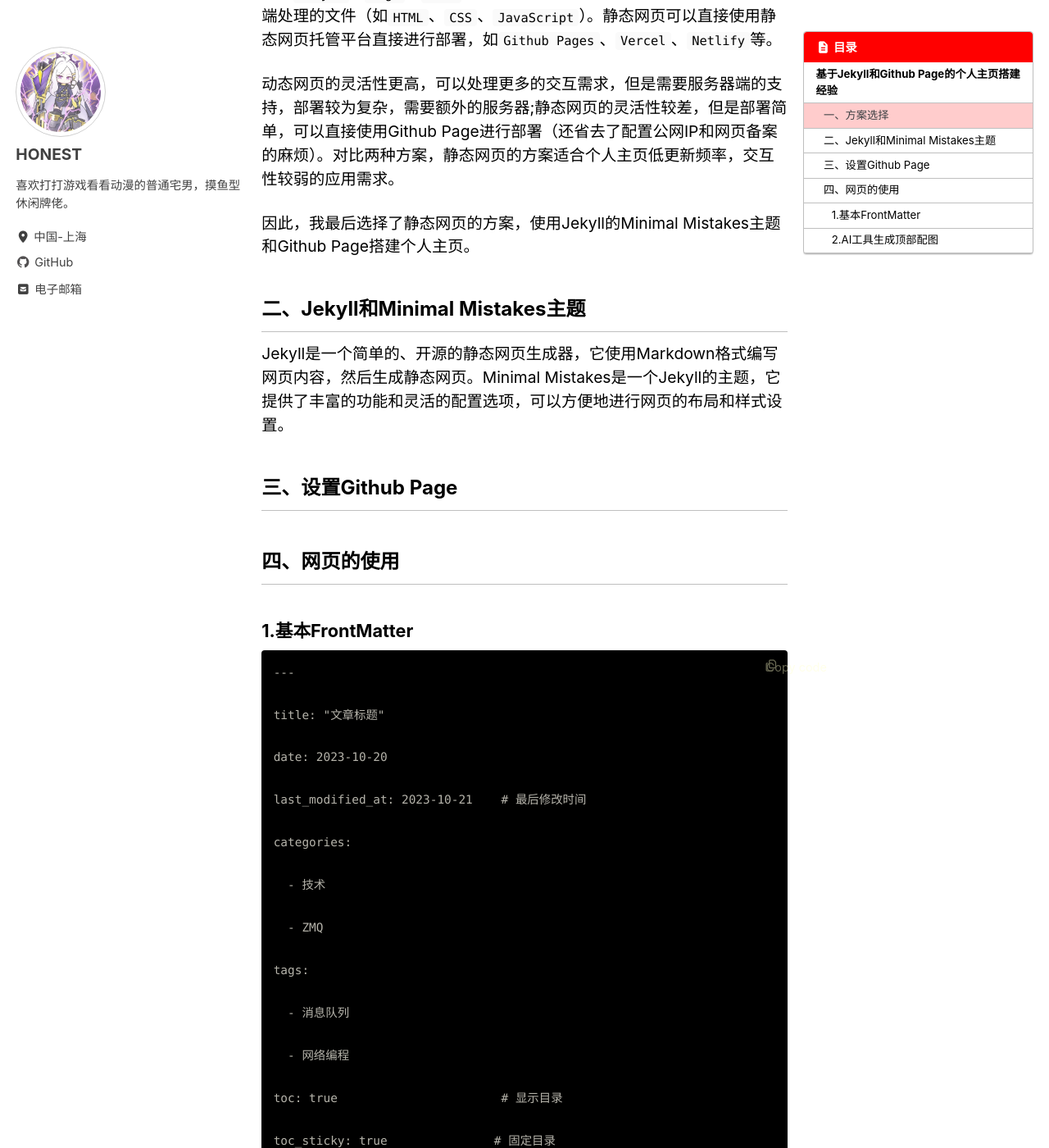
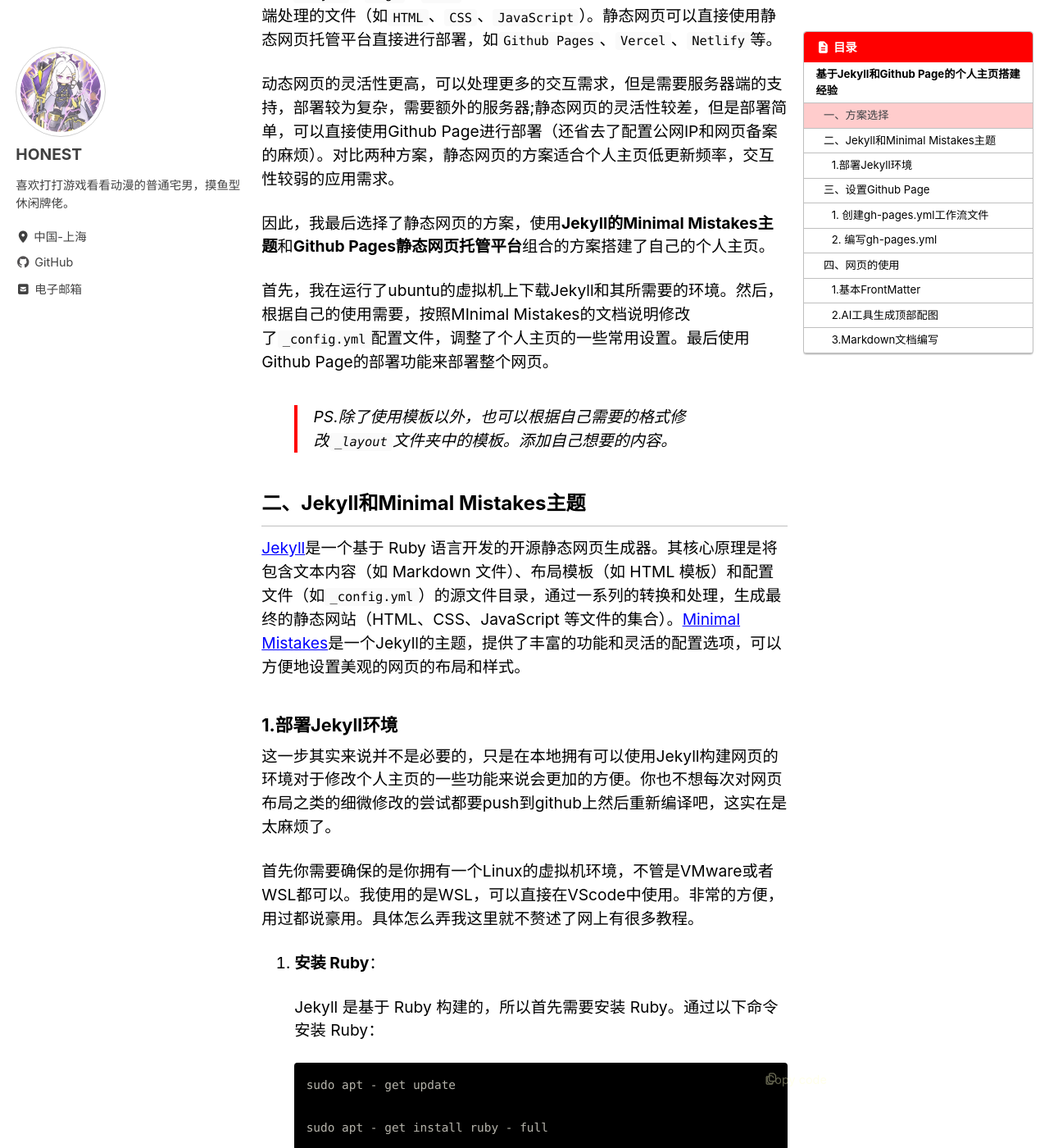
Before and after one commit to HONEST-ZH/HONEST-ZH.github.io, a Jekyll site: the page built from _posts/note/2024-12-12-基于Jekyll和Github Page的个人主页搭建经验.md, in a window 1280 px wide and 1400 px high, scrolled down 1321 px. Shown: the whole window at 82% size. Built offline with Jekyll 4.4.1, drawn with Linux system fonts in a browser that asks for light colours; cached includes are drawn as plain includes; some of the changed text lies outside the part shown.

Commit message:
update blog

````diff
--- a/Gemfile
+++ b/Gemfile
@@ -13,9 +13,6 @@
 gem "jekyll"
 gem "minimal-mistakes-jekyll"
 gem "github-pages", group: :jekyll_plugins
-group :jekyll_plugins do
-    gem "jekyll-archives"
-end
 # The following plugins are automatically loaded by the theme-gem:
 #   gem "jekyll-paginate"
 #   gem "jekyll-sitemap"
@@ -26,4 +23,5 @@
 # If you have any other plugins, put them here!
 # Cf. https://jekyllrb.com/docs/plugins/installation/
 group :jekyll_plugins do
+    gem "jekyll-archives"
 end
--- a/_posts/note/2024-12-12-基于Jekyll和Github Page的个人主页搭建经验.md
+++ b/_posts/note/2024-12-12-基于Jekyll和Github Page的个人主页搭建经验.md
@@ -18,22 +18,131 @@
 - 前端的核心是HTML、CSS、JavaScript三个部分，分别对应了网页的结构、布局和交互处理。除此以外，还有其他基于JavaScript的前端的框架（如 `React`、`Vue.js`、`Angular`）用来简化网页交互的编写。
 
 - 后端的核心是Web服务器、后端框架和数据库。
+
   - Web服务器主要用于连接用户的网页请求和用于处理请求的服务器。具体来说：主要负责处理用户HTTP/HTTPS请求、对后端的服务器进行反向代理和负载均衡。
-  -  后端框架则主要用于处理业务逻辑，负责对web服务器代理后的请求进行处理。常见的后端框架有：Python的`Django`,和`Flask`、JavaScript的`Node.js`、Java的`Spring`等。
+  - 后端框架则主要用于处理业务逻辑，负责对web服务器代理后的请求进行处理。常见的后端框架有：Python的`Django`,和`Flask`、JavaScript的`Node.js`、Java的`Spring`等。
   - 数据库则是十分明了的用于存储和管理数据。常见的数据库包括：`MySQL`、`Oracle`（关系型数据库）、`MongoDB`、`Redis`（非关系型数据库）。
 
 后者是用于生成静态网页的方法，即使用静态网页生成器（如`Jekyll`、`Hugo`、`Hexo`等）预先生成好网页，将之存为不需要服务器端处理的文件（如`HTML`、`CSS`、`JavaScript`）。静态网页可以直接使用静态网页托管平台直接进行部署，如`Github Pages`、`Vercel`、`Netlify`等。
 
 动态网页的灵活性更高，可以处理更多的交互需求，但是需要服务器端的支持，部署较为复杂，需要额外的服务器;静态网页的灵活性较差，但是部署简单，可以直接使用Github Page进行部署（还省去了配置公网IP和网页备案的麻烦）。对比两种方案，静态网页的方案适合个人主页低更新频率，交互性较弱的应用需求。
 
-因此，我最后选择了静态网页的方案，使用Jekyll的Minimal Mistakes主题和Github Page搭建个人主页。
+因此，我最后选择了静态网页的方案，使用**Jekyll的Minimal Mistakes主题**和**Github Pages静态网页托管平台**组合的方案搭建了自己的个人主页。
+
+首先，我在运行了ubuntu的虚拟机上下载Jekyll和其所需要的环境。然后，根据自己的使用需要，按照MInimal Mistakes的文档说明修改了`_config.yml`配置文件，调整了个人主页的一些常用设置。最后使用Github Page的部署功能来部署整个网页。
+
+> PS.除了使用模板以外，也可以根据自己需要的格式修改`_layout`文件夹中的模板。添加自己想要的内容。
 
 ## 二、Jekyll和Minimal Mistakes主题
 
-Jekyll是一个简单的、开源的静态网页生成器，它使用Markdown格式编写网页内容，然后生成静态网页。Minimal Mistakes是一个Jekyll的主题，它提供了丰富的功能和灵活的配置选项，可以方便地进行网页的布局和样式设置。
+[Jekyll](https://jekyllrb.com/docs)是一个基于 Ruby 语言开发的开源静态网页生成器。其核心原理是将包含文本内容（如 Markdown 文件）、布局模板（如 HTML 模板）和配置文件（如`_config.yml`）的源文件目录，通过一系列的转换和处理，生成最终的静态网站（HTML、CSS、JavaScript 等文件的集合）。[Minimal Mistakes](https://mmistakes.github.io/minimal-mistakes/docs)是一个Jekyll的主题，提供了丰富的功能和灵活的配置选项，可以方便地设置美观的网页的布局和样式。
 
+### 1.部署Jekyll环境
+
+这一步其实来说并不是必要的，只是在本地拥有可以使用Jekyll构建网页的环境对于修改个人主页的一些功能来说会更加的方便。你也不想每次对网页布局之类的细微修改的尝试都要push到github上然后重新编译吧，这实在是太麻烦了。
+
+首先你需要确保的是你拥有一个Linux的虚拟机环境，不管是VMware或者WSL都可以。我使用的是WSL，可以直接在VScode中使用。非常的方便，用过都说豪用。具体怎么弄我这里就不赘述了网上有很多教程。
+
+1. **安装 Ruby**：
+
+   Jekyll 是基于 Ruby 构建的，所以首先需要安装 Ruby。通过以下命令安装 Ruby：
+
+   ```bash
+   sudo apt - get update
+
+   sudo apt - get install ruby - full
+   ```
+
+2. **安装 Jekyll 和 Bundler（RubyGems 包管理器）**：
+
+   在安装好 Ruby 后，可以使用 RubyGems 来安装 Jekyll 和 Bundler。在终端（命令提示符或 PowerShell）中输入以下命令：
+
+   ```bash
+   gem install jekyll bundler
+   ```
+
+3. 创建项目
+
+   a. 新创建项目
+
+   ```bash
+   jekyll new .
+   ```
+
+   b. 从原有的模板复制一个项目
+   最简单的方法就是直接使用git clone
+   ```bash
+   git clone https://github.com/HONEST-ZH/HONEST-ZH.github.io.git
+   ```
+
+4. 修改网页
+
+TODO：
+
+5. 本地运行尝试
+
+   执行以下命令来运行本地运行jekyll网页的服务器，工作的ip地址是`127.0.0.1:4000`
+
+   ```bash
+   bundle exec jekyll serve
+   ```
 
 ## 三、设置Github Page
+
+一般的静态网页，我们只需要将jekyll项目提交到名为`username.github.io`的仓库中（名字需要和github的账户名字一致），然后再选择`Setting-Pages-Deploy From a Branch`，`branch-main`完成设置，就可以实现静态网页的部署了。这样子的话Github会在Action中自动新建一个名为`pages-build-deployment`的工作流，每次选定的分支上发生推送时会自动地构建和部署网页。
+
+![]({{ site.baseurl }}\assets\images\blog\2024-12-18-16-33-44-image.png)
+
+但是这里使用Minimal Mistakes模板的网页是没有办法使用这种方法的，网页在编译时会报错，找不到模板的Gem包。这是因为默认的`pages-build-deployment`工作流没有去下载所需要的依赖，我们需要使用别的方式来实现。
+
+![]({{ site.baseurl }}\assets\images\blog\2024-12-18-16-44-39-image.png)
+
+![]({{ site.baseurl }}\assets\images\blog\2024-12-18-16-44-56-image.png)
+
+解决这个问题的方法就是自己创建一个工作流。在每次关注的分支上有推送时，下载所需要的Gem包依赖，然后构建和部署网页。
+
+### 1. 创建gh-pages.yml工作流文件
+
+在项目的根目录下创建.github/workflows文件夹然后添加gh-pages.yml文件。
+
+```bash
+mkdir -p .github/workflows
+touch .github/workflows/gh-pages.yml
+```
+
+### 2. 编写gh-pages.yml
+
+在gh-pages.yml文件中加入
+
+```yaml
+name: GitHub Pages
+on:
+  push:
+    branches:
+      - main  # 监听的分支
+jobs:
+  build:
+    runs-on: ubuntu-latest
+    steps:
+    - uses: actions/checkout@v2
+    - name: Set up Ruby
+      uses: actions/setup-ruby@v1
+      with:
+        ruby-version: '3.2'  # 确保使用正确的 Ruby 版本
+    - name: Install dependencies
+      run: bundle install
+    - name: Build the site
+      run: bundle exec jekyll build
+    - name: Deploy to GitHub Pages
+      uses: peaceiris/actions-gh-pages@v3
+      with:
+        github_token: ${{ secrets.GITHUB_TOKEN }}
+        publish_dir: ./_site
+```
+
+最后构建出的静态网页文件会被这个工作流推送到gh-pages分支上，然后在这个分支上部署静态网页。工作流的结果显示如下图所示，此时就可以在`username.github.io`中访问个人主页的页面了。
+
+![]({{ site.baseurl }}\assets\images\blog\2024-12-18-17-01-56-image.png)
 
 ## 四、网页的使用
 
@@ -126,7 +235,13 @@
 
 ---
 ```
+
 ### 2.AI工具生成顶部配图
+
 使用ChatGPT生成提示词，使用DALLE-3生成图片
 
 ![AI生成配图示例图片]({{ site.baseurl }}/assets/images/blog_header/ZMQ.jpg)
+
+### 3.Markdown文档编写
+
+使用Marktext以方便的编写MarkDown笔记，MarkDown会被Jekyll自动渲染为HTML。
````
Also changed, not shown: assets/images/blog/2024-12-18-16-33-44-image.png (added), assets/images/blog/2024-12-18-16-44-39-image.png (added), assets/images/blog/2024-12-18-16-44-56-image.png (added), assets/images/blog/2024-12-18-17-01-56-image.png (added).
